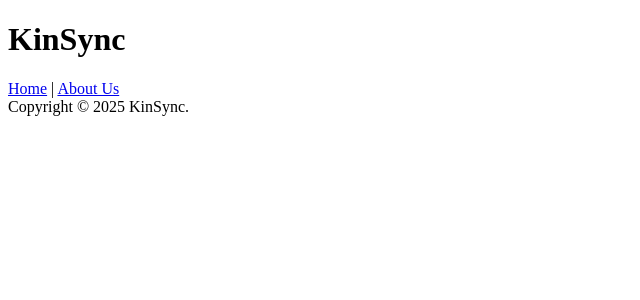
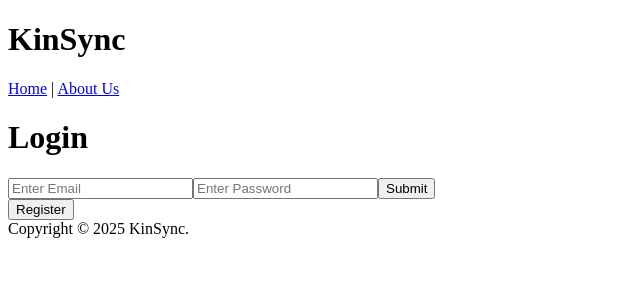
Before and after one commit to stadrus/KinSync-App-Stacey-T, a React (Vite) app in the folder kinsync-app-St/: page /Login in a window 1280 px wide. Shown: the top 300 px of the page, without its empty margins (0-640 px from the left). Built offline with nearby package versions, Linux system fonts and the light colour scheme.

Commit message:
localstorage working!

```diff
--- a/kinsync-app-St/src/App.jsx
+++ b/kinsync-app-St/src/App.jsx
@@ -26,8 +26,8 @@ function App() {
             <Routes>
                 <Route path='/Home' element={<Home /> }/>
                 <Route path='/About' element={ <About /> }/>
-                <Route path="/Login " element={<Login />}/>
                 <Route path="/Register" element={ <Register /> }/>
+                <Route path='Login' element={<Login />}/>
                 <Route path="/Dashboard" element={<Dashboard /> }/>
                 <Route path="/Content" element={<Content /> }/>
                 <Route path="/EventList" element={<EventList /> }></Route>
--- a/kinsync-app-St/src/component/Login.jsx
+++ b/kinsync-app-St/src/component/Login.jsx
@@ -1,19 +1,14 @@
 import { useNavigate } from "react-router";
-import { useState } from "react";
 
-const Login = () => {
-    const [userName, setUserName] = useState('');
-    const [password, setPassword] = setSate('');
 
+function Login () {
     const navigate = useNavigate();
 
-    // const storedUser = JSON.parse(localStorage.getItem('userData'))
-    // console.log(storedUser);
     const storedUser = JSON.parse(localStorage.getItem('userData'));
     console.log(storedUser);
 
     const handleSubmit = () => {
-        if (email === "" && password === ""){
+        if (storedUser.email === "" && storedUser.password === ""){
             alert ("Login Successful");
             navigate('/Dashboard');
         } else{
--- a/kinsync-app-St/src/component/Register.jsx
+++ b/kinsync-app-St/src/component/Register.jsx
@@ -3,10 +3,7 @@ import { useNavigate } from 'react-router';
 import { useEffect, useState } from 'react';
 
 
-
-
-
-const Register = () => {
+function Register () {
     // let data = JSON.stringify(user);
 
     //create user inputs using State//
```
